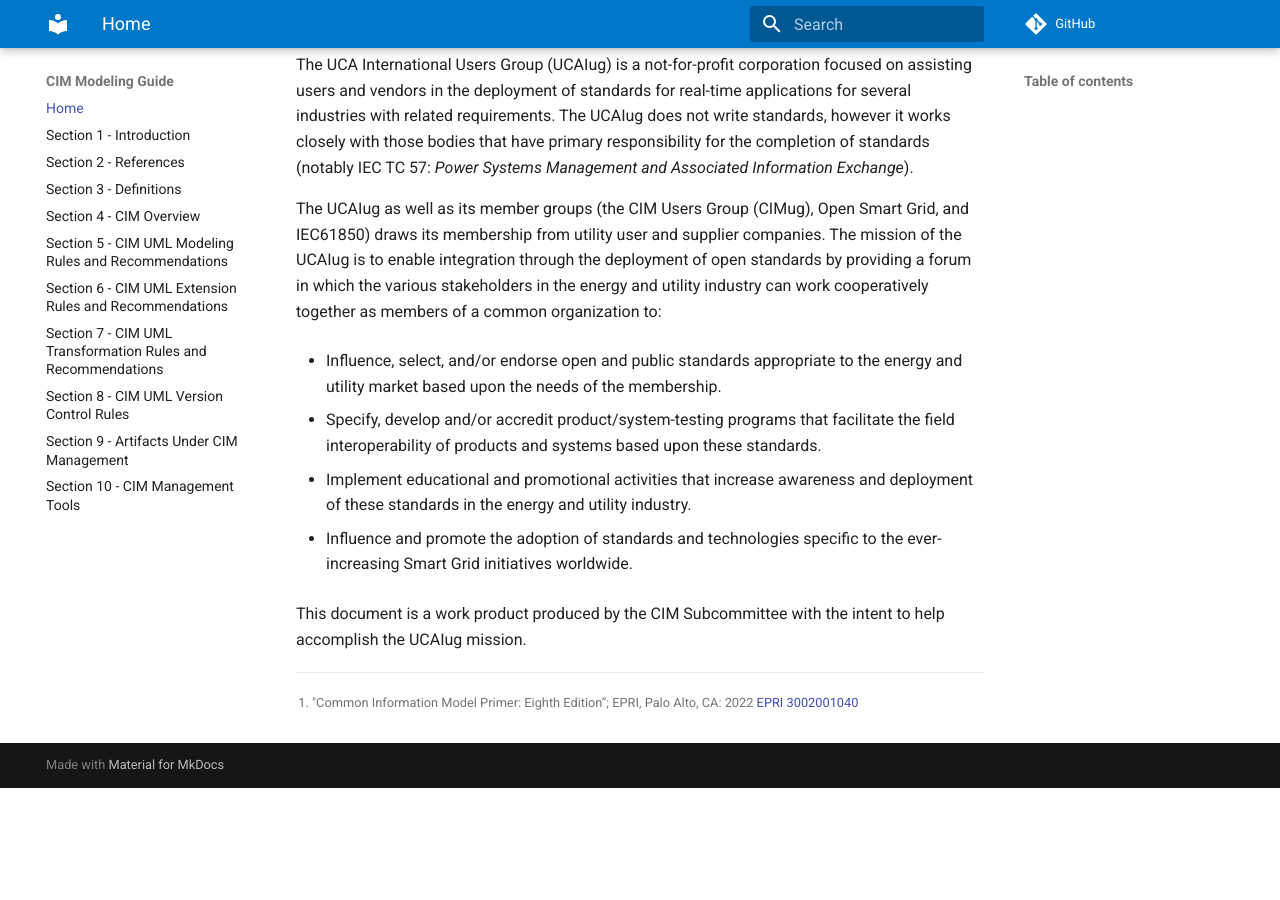
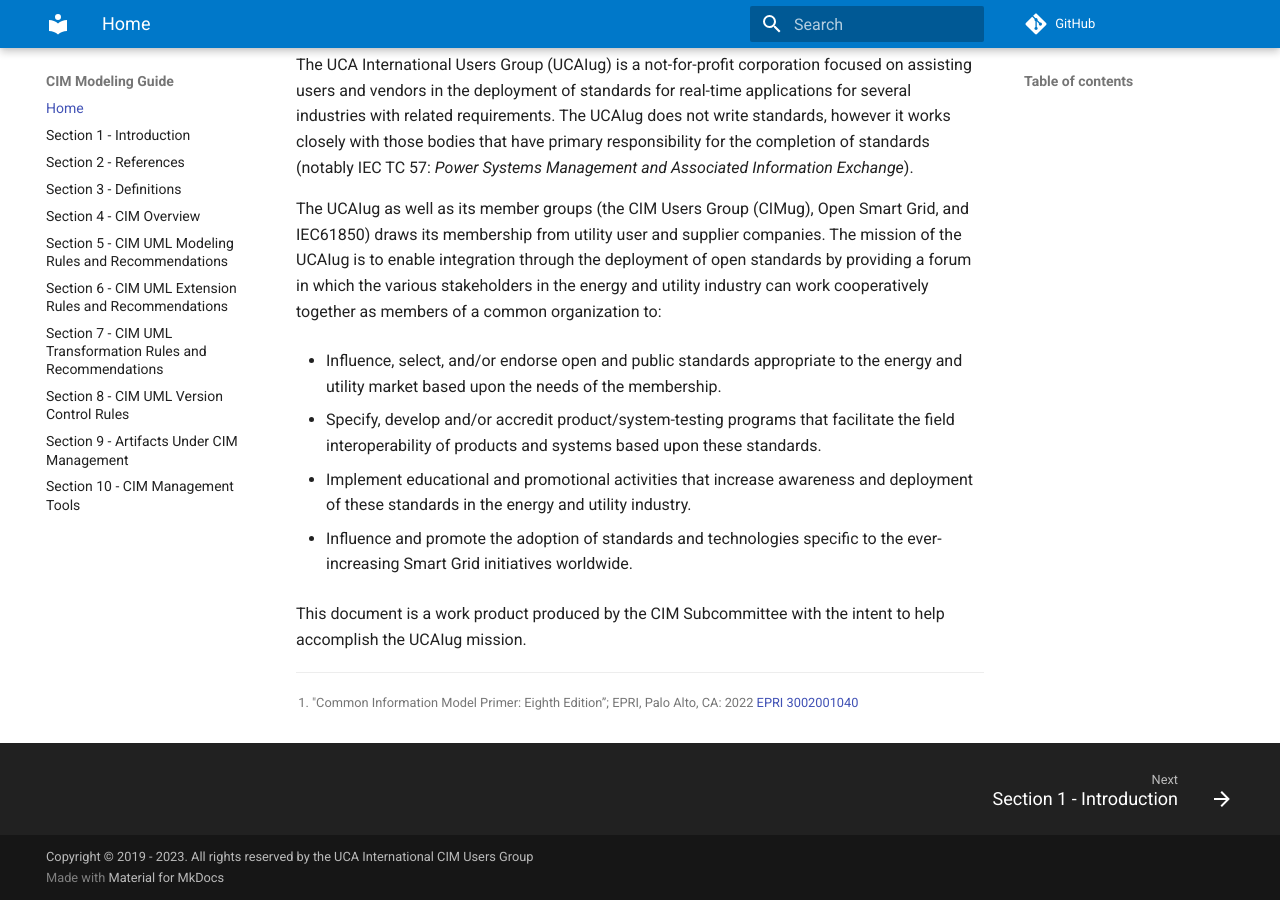
Before and after one commit to cimug-org/cim-modeling-guide, an MkDocs documentation site: the page built from docs/index.md, in a window 1280 px wide and 900 px high, scrolled down 2968 px. Built offline with MkDocs 1.6.1 and Material for MkDocs 9.7.7, drawn with Linux system fonts in a browser that asks for light colours; comment, search, counter and statistics services are not loaded; before the commit the page ends 3756 px from its top, so only the background shows below that.

Commit message:
Update mkdocs.yml

```diff
--- a/mkdocs.yml
+++ b/mkdocs.yml
@@ -4,6 +4,8 @@ theme:
   name: material
   features:
     - content.code.copy
+    - navigation.footer
+copyright: Copyright &copy; 2019 - 2023. All rights reserved by the UCA International CIM Users Group
 extra_css:
   - stylesheets/extra.css
 markdown_extensions:
```
